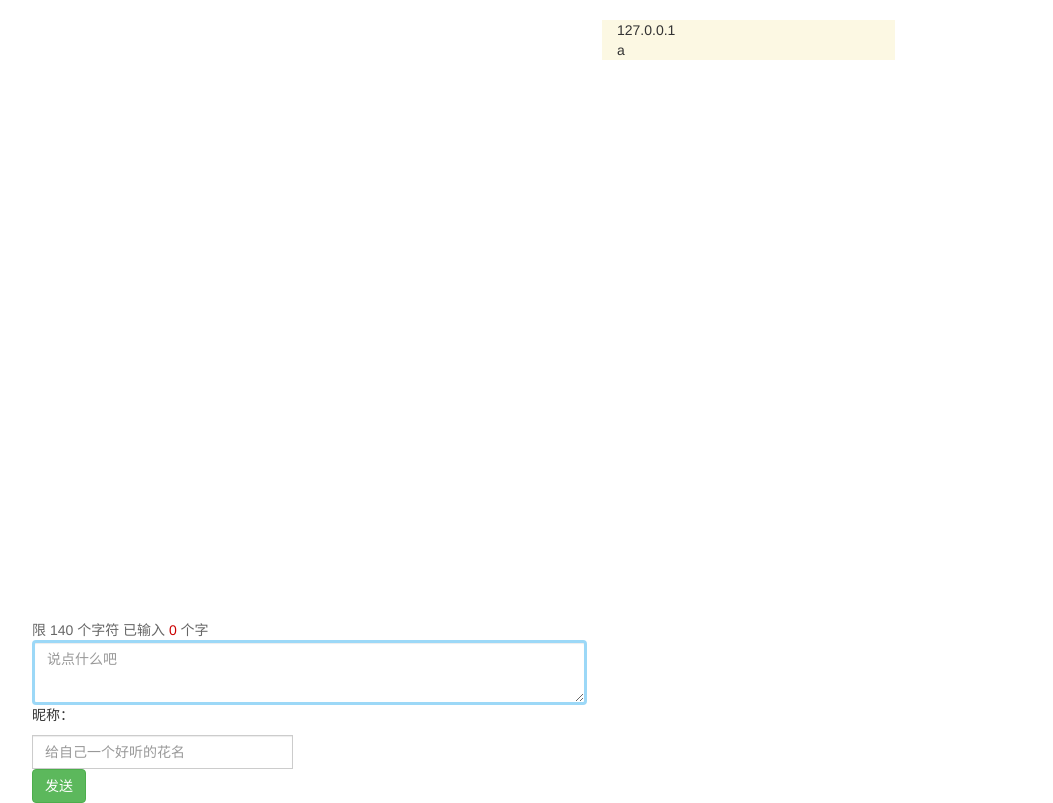
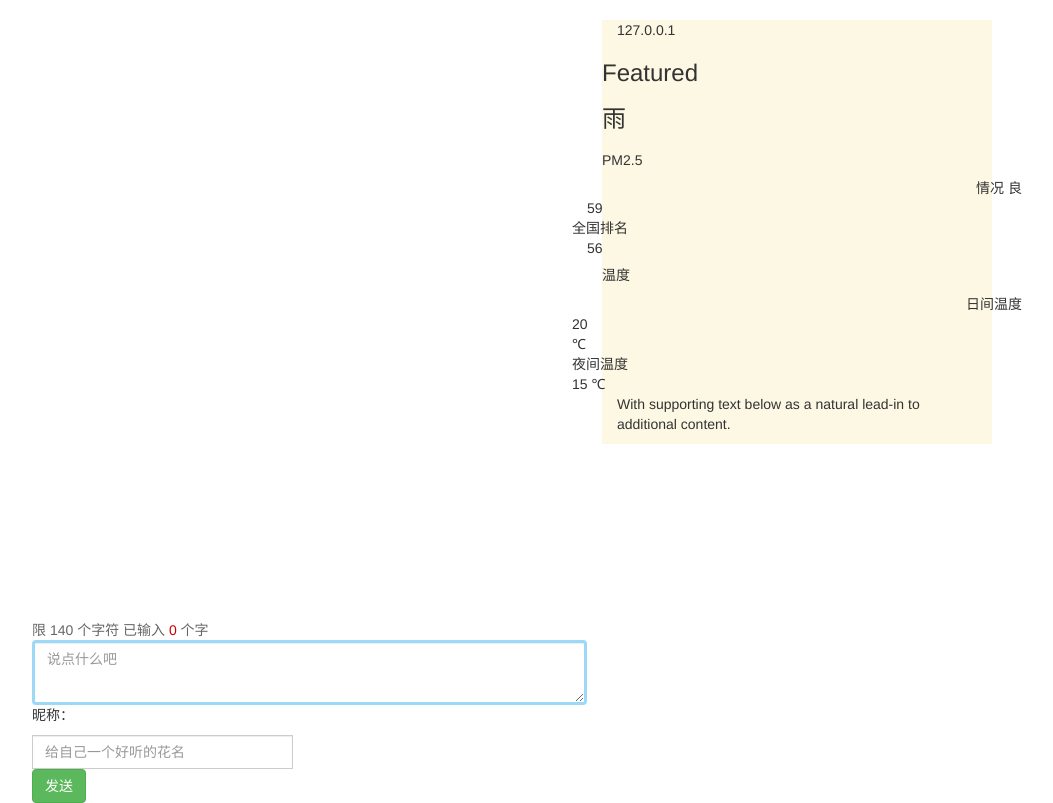
Before and after one commit to yekingyan/Flask_for_my_web, a Flask app: page /message/ in a window 1280 px wide. Shown: the part 74-877 px from the top of the page, without its empty margins (38-1091 px from the left). Run offline with Flask 2, Linux system fonts and the light colour scheme; data that the repository does not hold is empty; some libraries are stand-ins or nearby versions.

Commit message:
完成主要的天气页面框架

```diff
--- a/models/message_board.py
+++ b/models/message_board.py
@@ -135,6 +135,7 @@ class CityCode(object):
             'cityrank': d['pm25']['cityrank'],
             'pm10': d['pm25']['pm10'],
             'pm25': d['pm25']['pm25'],
+            'quality': d['pm25']['quality'],
         }
         gm = {'content': g['content']}
         weather = {
--- a/templates/message_board.html
+++ b/templates/message_board.html
@@ -13,7 +13,7 @@
 {% block content %}
     <div class="container">
         <div class="row">
-        <div class=" col-md-6 offset-md-3">
+            <div class=" col-md-6 offset-md-2">
                 <div id='message' class="flow">
                     {#            {% for m in message %}#}
                     {#                {% if m.user %}#}
@@ -51,7 +51,8 @@
 
                         <span class="float-right" style='color:#666666'>限 140 个字符  已输入 <span style="color:#CC0000"><span
                                 id="info_limit">0</span></span> 个字</span>
-                    <textarea id="msg_input" class="form-control" style="border: solid #9cd8f7;height:65px;" type="text"
+                        <textarea id="msg_input" class="form-control" style="border: solid #9cd8f7;height:65px;"
+                                  type="text"
                                   placeholder="说点什么吧" name="content" onkeypress="EnterPress(event)"
                                   onkeydown="EnterPress()"></textarea>
 
@@ -69,9 +70,64 @@
                     </form>
                 </div>
             </div>
-        <div class="col-md-3 bg-warning">
+            <div class="col-md-4 bg-warning">
                 <div id="ip" class="d-none">{{ ip }}</div>
-            a
+                <div class="card">
+                    <div class="row card-header">
+                        <div class="col-6"><h3 id="weather_city">Featured</h3></div>
+                        <div class="col-6"><h3 id="weather_status">雨</h3></div>
+
+                    </div>
+
+                    <div class="card-body">
+                        <div class="row">
+                            <h5 class="card-title col-4 mt-auto">PM2.5</h5>
+                            <div class="col-8">
+                                <div class="row">
+                                    <div class="row col-7">
+                                        <div class="text-right">
+                                            <span>情况</span>
+                                            <span id="quality">良</span>
+                                        </div>
+                                    </div>
+                                    <div id="pm25" class="col-5 ml-1 mt-auto">59</div>
+                                </div>
+                                <div class="row">
+                                    <div class="row col-7">
+                                        <span class="text-right">全国排名</span>
+                                    </div>
+                                    <div id="cityrank" class="col-5  ml-1 mt-auto">56</div>
+                                </div>
+                            </div>
+
+                            <h5 class="card-title col-4 mt-auto">温度</h5>
+                            <div class="col-8">
+                                <div class="row">
+                                    <div class="row col-7">
+                                        <div class="text-right">
+                                            <span>日间温度</span>
+                                        </div>
+                                    </div>
+                                    <div class="col-5 row ml-1">
+                                        <div id="temp_day_c">20</div>
+                                        <span>℃</span>
+                                    </div>
+                                </div>
+                                <div class="row">
+                                    <div class="row col-7">
+                                        <span class="text-right">夜间温度</span>
+                                    </div>
+                                    <div class="col-5 row ml-1">
+                                        <span id="temp_night_c">15</span>
+                                        <span>℃</span>
+                                    </div>
+                                </div>
+                            </div>
+                        </div>
+                        <p id="weather_content" class="card-text">With supporting text below as a natural lead-in to additional content.</p>
+
+                    </div>
+                </div>
             </div>
         </div>
     </div>
```
Lines whose indentation alone changed are shown as unchanged.
